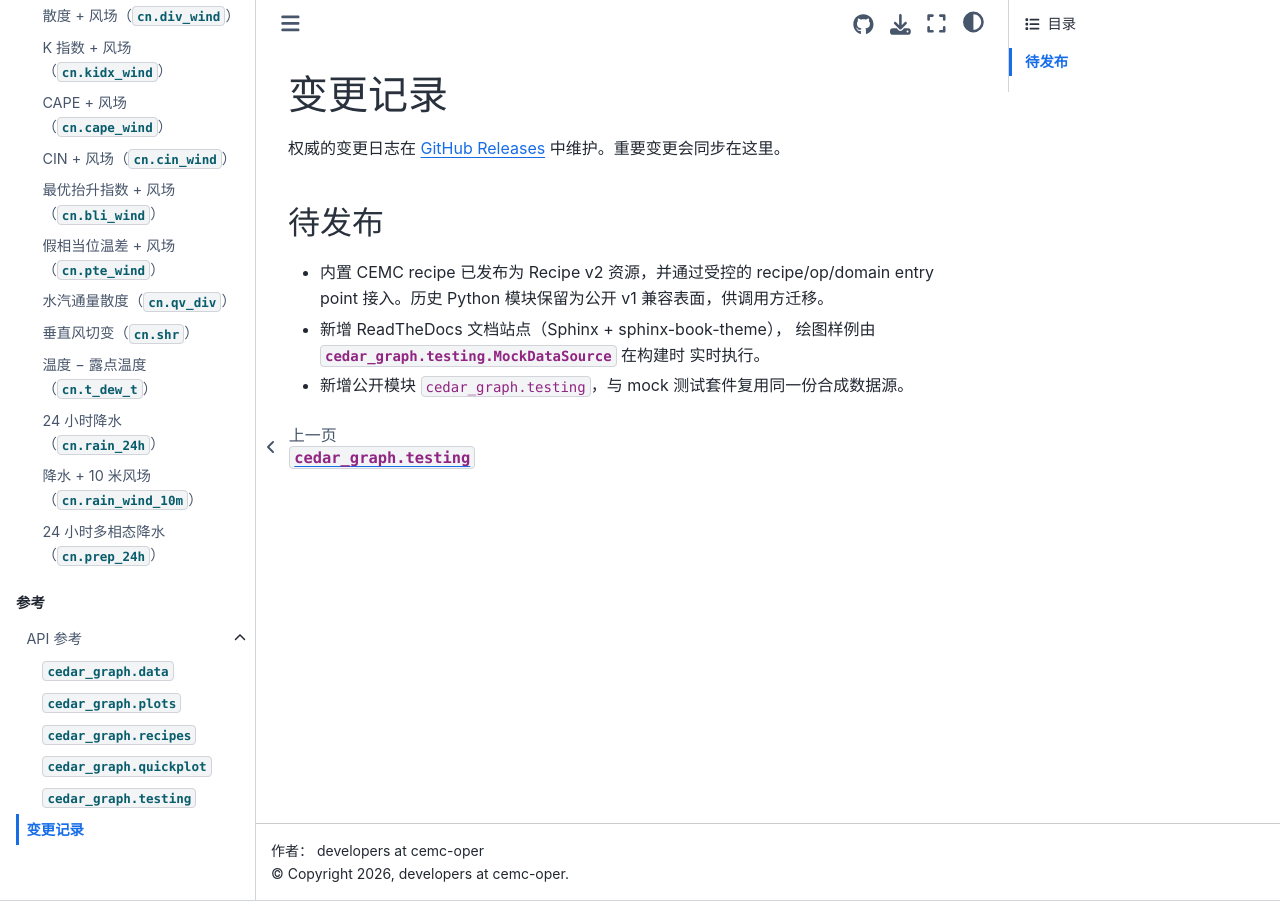
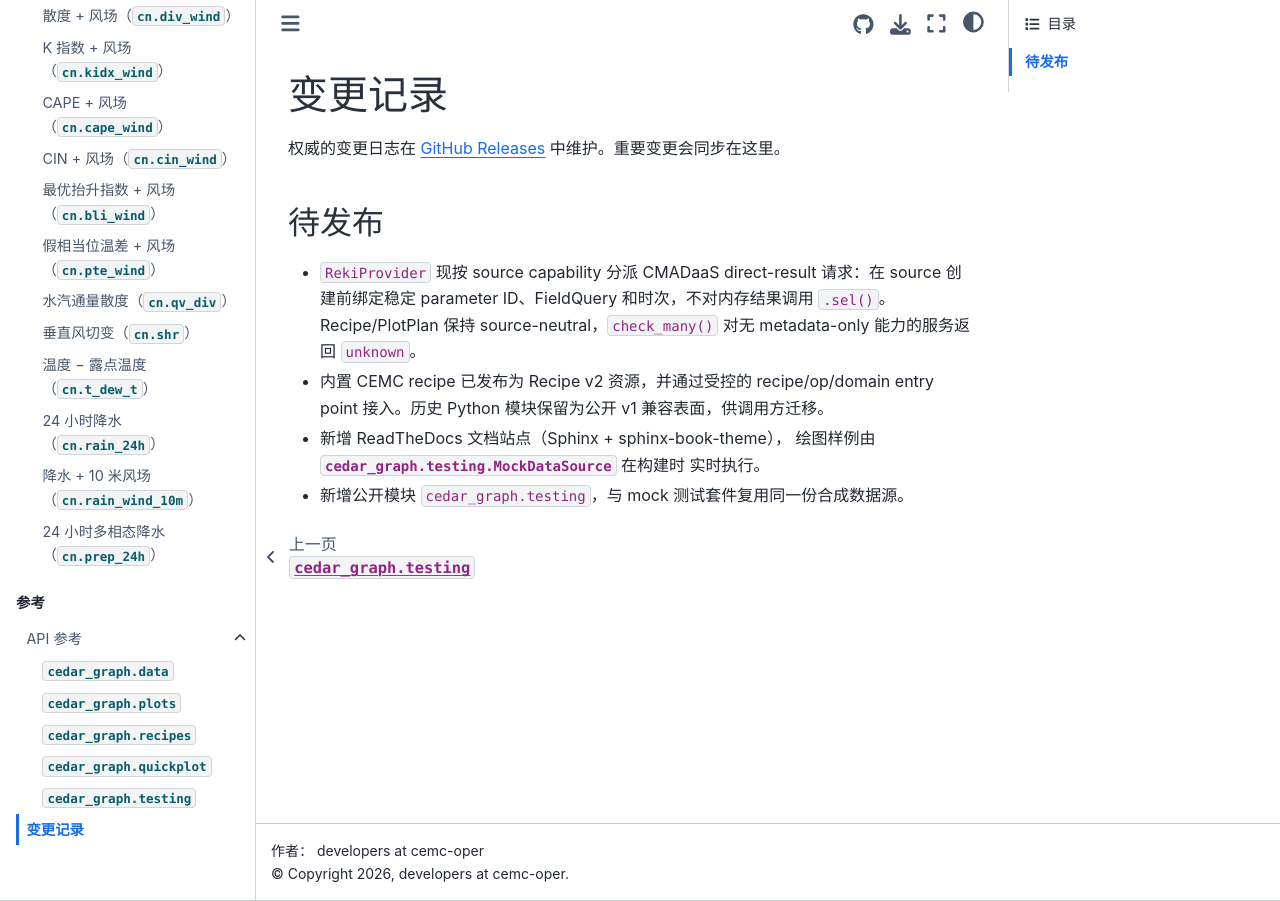
Before and after one commit to cemc-oper/cedar-graph, a Sphinx documentation site: the page built from docs/changelog.md, in a window 1280 px wide. Built offline with Sphinx 7.4.7 and the Sphinx Book theme 1.1.4, drawn with Linux system fonts in a browser that asks for light colours.

Commit message:
:memo: document CMADaaS provider execution boundaries
- describe capability-based direct-result request binding
- clarify source-neutral Recipe and PlotPlan constraints
- document ordered fallback, unknown availability, and safe traces

```diff
--- a/docs/changelog.md
+++ b/docs/changelog.md
@@ -10,6 +10,10 @@ mystnb:
 
 ## 待发布
 
+- `RekiProvider` 现按 source capability 分派 CMADaaS direct-result 请求：在
+  source 创建前绑定稳定 parameter ID、FieldQuery 和时次，不对内存结果调用
+  `.sel()`。Recipe/PlotPlan 保持 source-neutral，`check_many()` 对无
+  metadata-only 能力的服务返回 `unknown`。
 - 内置 CEMC recipe 已发布为 Recipe v2 资源，并通过受控的 recipe/op/domain
   entry point 接入。历史 Python 模块保留为公开 v1 兼容表面，供调用方迁移。
 - 新增 ReadTheDocs 文档站点（Sphinx + sphinx-book-theme），
```
Also changed, not shown: docs/api/data.md (+33 -5 lines).
